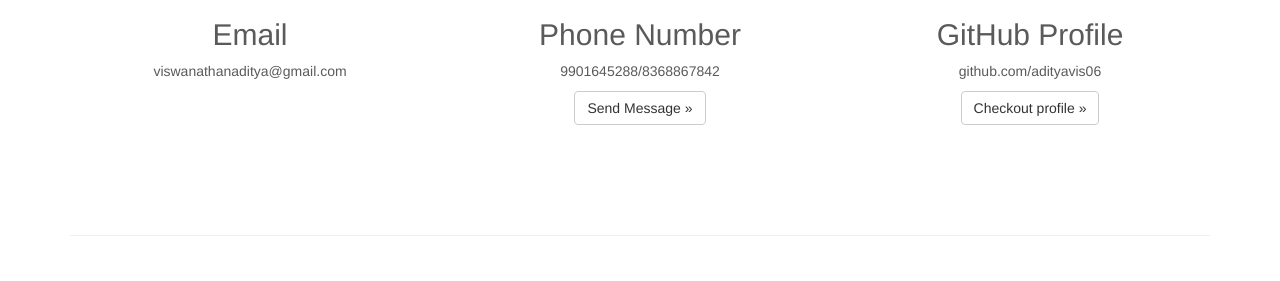
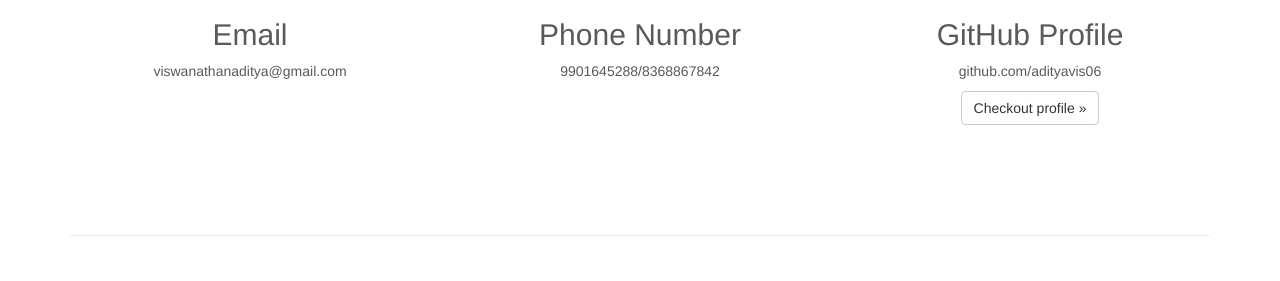
Before and after one commit to adityavis06/adityavis06.github.io, a Jekyll site: the page contact/index.html, which Jekyll copies as it is, in a window 1280 px wide. Shown: the part 262-543 px from the top of the page. Built offline with Jekyll 4.4.1, drawn with Linux system fonts in a browser that asks for light colours; nearby versions of some CDN libraries; library files that are not in the unit come from our copies.

Commit message:
Update index.html

```diff
--- a/contact/index.html
+++ b/contact/index.html
@@ -92,10 +92,10 @@
           <p>viswanathanaditya@gmail.com</p>
         </div><!-- /.col-lg-4 -->
         <div class="col-lg-4">
-          <img class="img-circle" src="http://cdn.mysitemyway.com/etc-mysitemyway/icons/legacy-previews/icons-256/glossy-black-3d-buttons-icons-media/002132-glossy-black-3d-button-icon-media-ipod1.png" alt="Phone" width="160" height="160">
+          <img class="img-circle" src="https://cdn1.iconfinder.com/data/icons/finance-22/512/Mobile_Phone_Call_Communication_Smartphone_Dial_Ring-512.png" alt="Phone" width="160" height="160">
           <h2>Phone Number</h2>
           <p>9901645288/8368867842</p>
-          <p><a class="btn btn-default" href="#" role="button">Send Message &raquo;</a></p>
+<!--           <p><a class="btn btn-default" href="#" role="button">Send Message &raquo;</a></p> -->
         </div><!-- /.col-lg-4 -->
         <div class="col-lg-4">
           <img class="img-circle" src="https://assets-cdn.github.com/images/modules/logos_page/GitHub-Mark.png" alt="Website" width="160" height="160">
```
